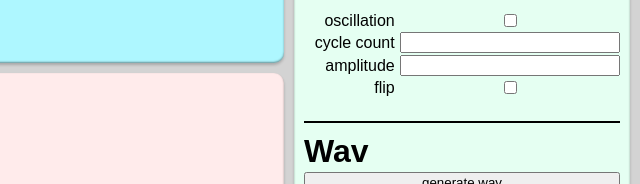
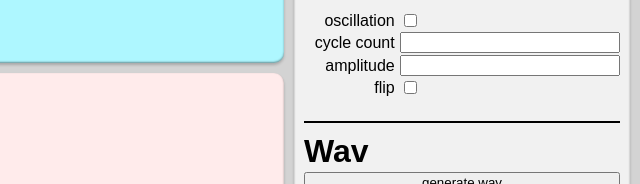
Before and after one commit to twodee/earpiece, a website built with webpack: page public/index.html in a window 1280 px wide. Shown: the part 332-516 px from the top of the page, 640-1280 px from the left. Built offline with nearby package versions, Linux system fonts and the light colour scheme.

Commit message:
Neutralize widgets background. Align checkboxes.

```diff
--- a/public/style.css
+++ b/public/style.css
@@ -82,7 +82,12 @@ body {
   align-content: start;
   padding: 10px;
   overflow: auto;
-  background-color: #e5fff2;
+  /* background-color: #e5fff2; */
+  background-color: #f1f1f1;
+}
+
+#right > input[type="checkbox"] {
+  place-self: start;
 }
 
 #spacer {
```
